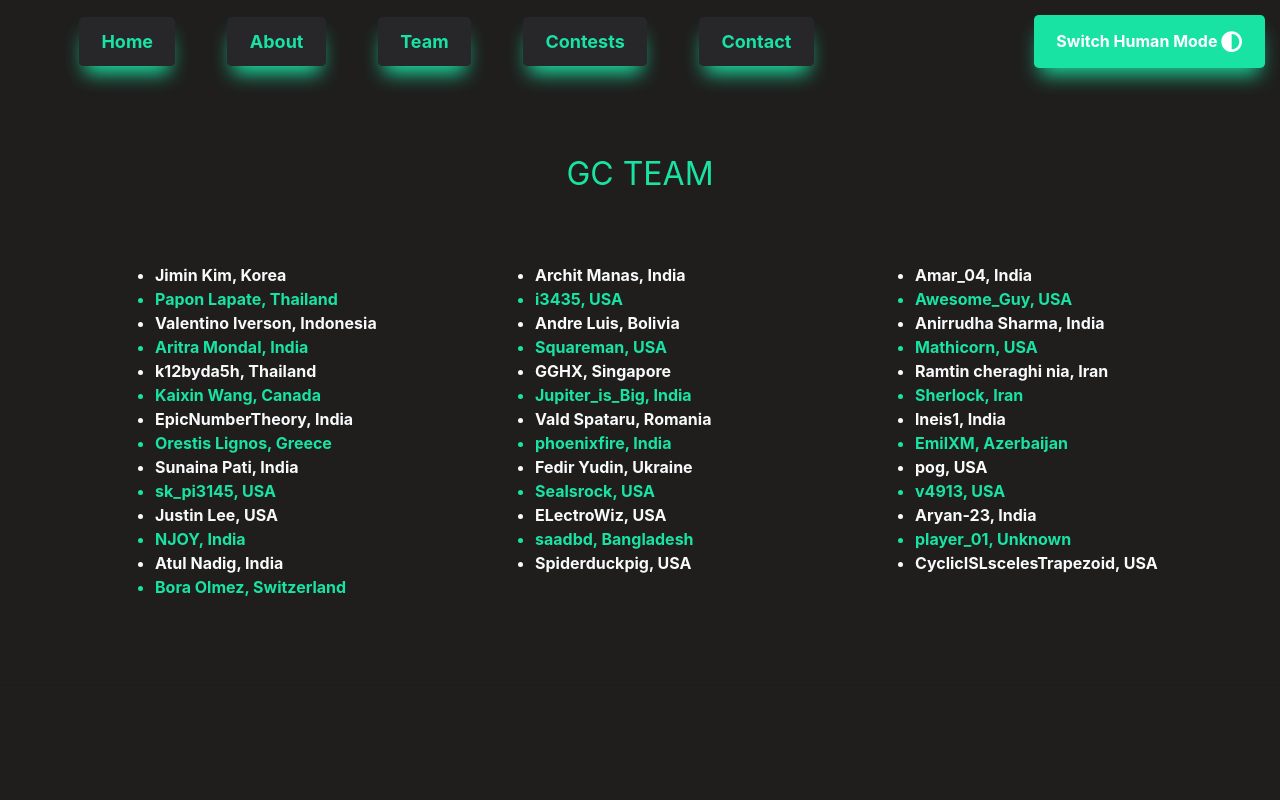
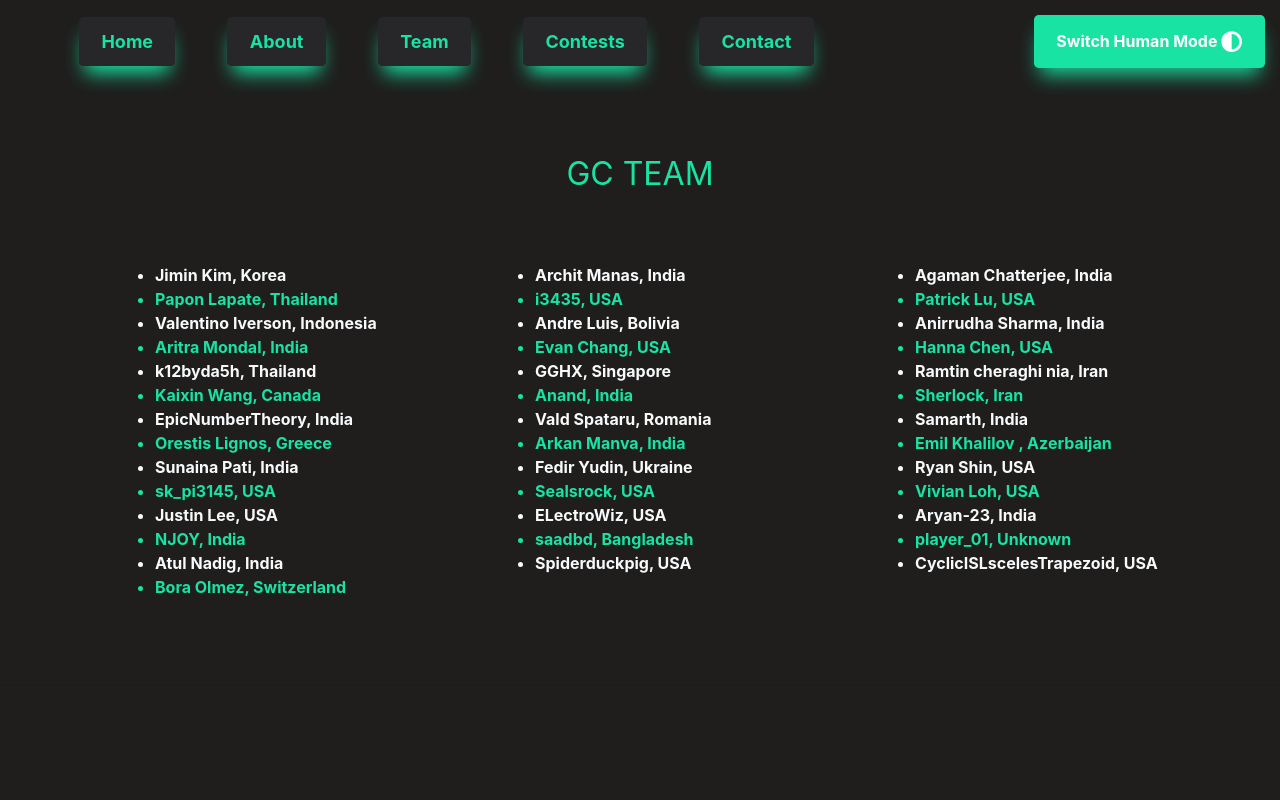
Before and after one commit to gaussiancurvolympiads/gaussiancurv, a React (Create React App) app: page /team in a window 1280 px wide. Shown: the top 800 px of the page. Built offline with nearby package versions, Linux system fonts and the light colour scheme.

Commit message:
Update Team.jsx

```diff
--- a/src/components/Team.jsx
+++ b/src/components/Team.jsx
@@ -138,11 +138,11 @@ const Team = ({ darkMode }) => {
 <li class={darkMode? "text-secondary" : "text-light"}>Archit Manas, India</li>
 <li> i3435, USA </li>
  <li class={darkMode? "text-secondary" : "text-light"}>Andre Luis, Bolivia</li>
-<li>Squareman, USA</li>
+<li>Evan Chang, USA</li>
  <li class={darkMode? "text-secondary" : "text-light"}>GGHX, Singapore</li>
- <li>Jupiter_is_Big, India</li>
+ <li>Anand, India</li>
  <li class={darkMode? "text-secondary" : "text-light"}>Vald Spataru, Romania</li>
-<li>phoenixfire, India</li>
+<li>Arkan Manva, India</li>
 <li class={darkMode? "text-secondary" : "text-light"}>Fedir Yudin, Ukraine</li>
 <li>Sealsrock, USA</li>
 <li class={darkMode? "text-secondary" : "text-light"}>ELectroWiz, USA</li>
@@ -179,20 +179,20 @@ const Team = ({ darkMode }) => {
 
 <b>
 
-<li class={darkMode? "text-secondary" : "text-light"}>Amar_04, India</li>
- <li>Awesome_Guy, USA</li>
+<li class={darkMode? "text-secondary" : "text-light"}>Agaman Chatterjee, India</li>
+ <li>Patrick Lu, USA</li>
 <li class={darkMode? "text-secondary" : "text-light"}>Anirrudha Sharma, India</li>
 
-<li>Mathicorn, USA</li>
+<li>Hanna Chen, USA</li>
 <li class={darkMode? "text-secondary" : "text-light"}>Ramtin cheraghi nia, Iran</li>
 <li>Sherlock, Iran</li>
 
-<li class={darkMode? "text-secondary" : "text-light"}>lneis1, India</li>
-<li>EmilXM, Azerbaijan</li>
+<li class={darkMode? "text-secondary" : "text-light"}>Samarth, India</li>
+<li> Emil Khalilov , Azerbaijan</li>
 
 
-<li class={darkMode? "text-secondary" : "text-light"}>pog, USA</li>
-<li>v4913, USA</li>
+<li class={darkMode? "text-secondary" : "text-light"}>Ryan Shin, USA</li>
+<li>Vivian Loh, USA</li>
 <li class={darkMode? "text-secondary" : "text-light"}>Aryan-23, India</li>
 <li>player_01, Unknown</li>
 <li class={darkMode? "text-secondary" : "text-light"}>CyclicISLscelesTrapezoid, USA</li>
```
